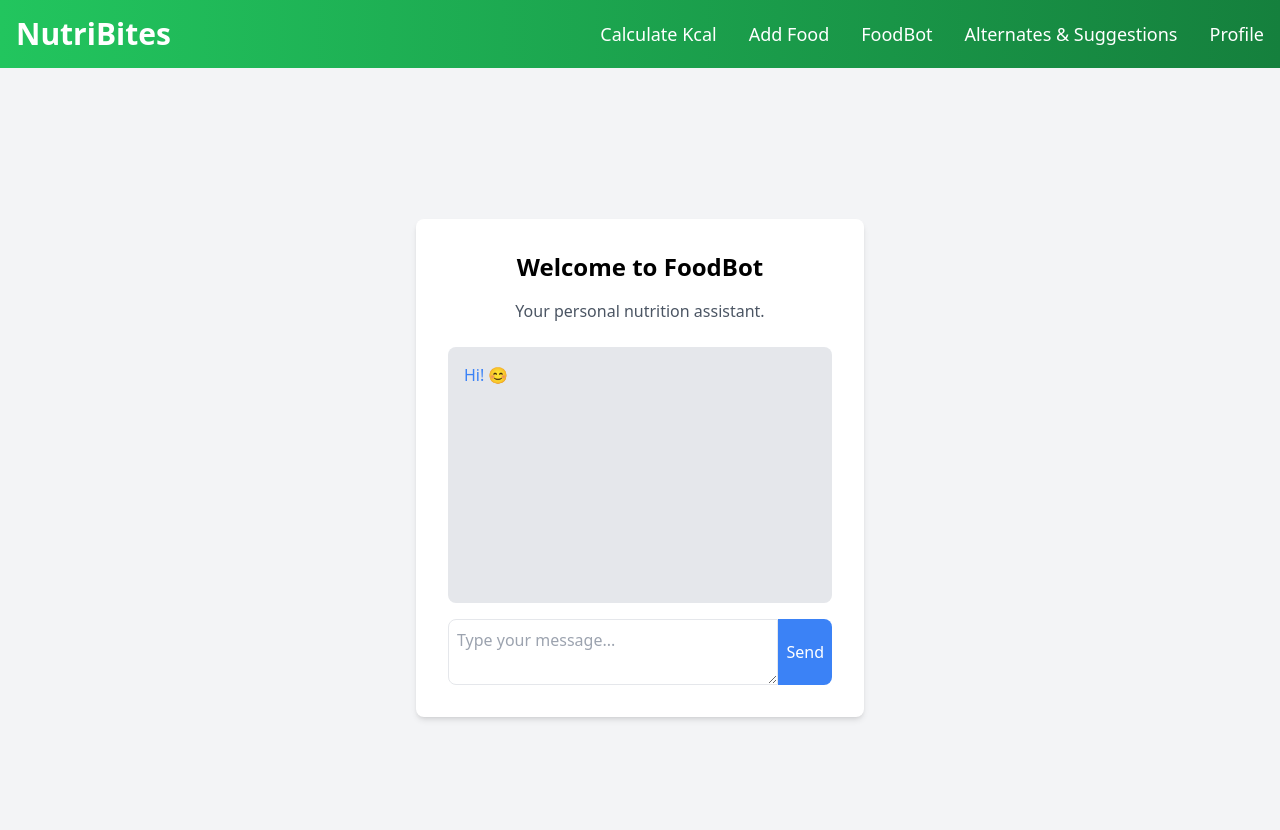
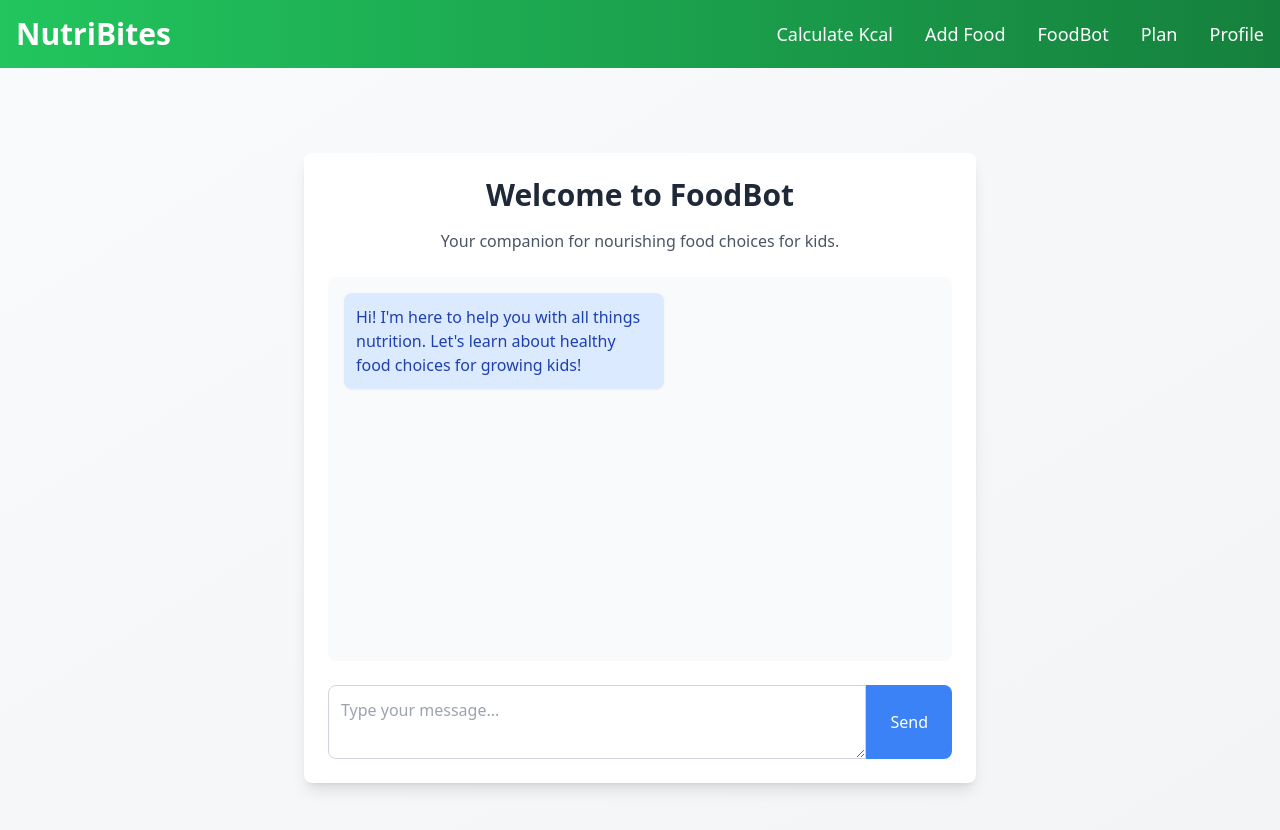
Before and after one commit to abdulfarhath/NutriBites, a React (Vite) app in the folder frontend/: page /foodbot in a window 1280 px wide. Shown: the top 830 px of the page. Built offline with nearby package versions, Linux system fonts and the light colour scheme.

Commit message:
food bot added

```diff
--- a/frontend/package.json
+++ b/frontend/package.json
@@ -12,6 +12,7 @@
   "dependencies": {
     "@fontsource/pacifico": "^5.1.0",
     "@fontsource/roboto": "^5.1.0",
+    "@google/generative-ai": "^0.21.0",
     "axios": "^1.7.7",
     "react": "^18.3.1",
     "react-dom": "^18.3.1",
--- a/frontend/src/App.jsx
+++ b/frontend/src/App.jsx
@@ -3,7 +3,8 @@ import { Route, BrowserRouter as Router, Routes } from 'react-router-dom';
 import CalculateKcal from './routes/CalculateKcal';
 import AddFood from './routes/AddFood';
 import FoodBot from './routes/FoodBot';
-import AlternatesSuggestions from './routes/AlternatesSuggestions';
+// import AlternatesSuggestions from './routes/AlternatesSuggestions';
+import Plan from './routes/Plan';
 import Profile from './routes/Profile';
 import Home from './routes/Home'; // Import the Home component
 import Login from './routes/Login'; // Import the Login component
@@ -28,7 +29,7 @@ function App() {
         <Route path="/calculate-kcal" element={<CalculateKcal />} />
         <Route path="/add-food" element={<AddFood />} />
         <Route path="/foodbot" element={<FoodBot />} />
-        <Route path="/alternates-suggestions" element={<AlternatesSuggestions />} />
+        <Route path="/plan" element={<Plan />} />
         <Route path="/profile" element={<Profile userData={userData} />} /> {/* Pass userData as a prop */}
         <Route path="/login" element={<Login />} /> {/* Add the Login route */}
       </Routes>
--- a/frontend/src/components/Navbar.jsx
+++ b/frontend/src/components/Navbar.jsx
@@ -16,7 +16,7 @@ const Navbar = () => {
                     <li><Link className="text-white text-lg font-roboto hover:text-green-300 transition duration-300" to="/calculate-kcal">Calculate Kcal</Link></li>
                     <li><Link className="text-white text-lg font-roboto hover:text-green-300 transition duration-300" to="/add-food">Add Food</Link></li>
                     <li><Link className="text-white text-lg font-roboto hover:text-green-300 transition duration-300" to="/foodbot">FoodBot</Link></li>
-                    <li><Link className="text-white text-lg font-roboto hover:text-green-300 transition duration-300" to="/alternates-suggestions">Alternates & Suggestions</Link></li>
+                    <li><Link className="text-white text-lg font-roboto hover:text-green-300 transition duration-300" to="/plan">Plan</Link></li>
                     <li>
                         <Link className="text-white text-lg font-roboto hover:text-green-300 transition duration-300" to={isLoggedIn ? "/profile" : "/login"}>
                             {isLoggedIn ? "Profile" : "Login"}
--- a/frontend/src/routes/AlternatesSuggestions.jsx
+++ /dev/null
@@ -1,14 +0,0 @@
-import React from 'react';
-import Navbar from '../components/Navbar';
-
-const AlternatesSuggestions = () => {
-    return (
-        <div>
-            <Navbar></Navbar>
-            <h1>Alternate Suggestions</h1>
-            <p>Here you can find alternate suggestions for your nutritional needs.</p>
-        </div>
-    );
-};
-
-export default AlternatesSuggestions;
--- a/frontend/src/routes/FoodBot.jsx
+++ b/frontend/src/routes/FoodBot.jsx
@@ -1,15 +1,21 @@
-import React, { useState } from 'react';
-import Navbar from '../components/Navbar';
-import 'tailwindcss/tailwind.css';
+import React, { useState, useEffect } from 'react';
+import { GoogleGenerativeAI } from "@google/generative-ai";
+import Navbar from './../components/Navbar';
 
 const FoodBot = () => {
-    const [messages, setMessages] = useState([
-        { text: "Hi! 😊 ", sender: "bot" }
-    ]);
-    const [inputMessage, setInputMessage] = useState('');
+    const [messages, setMessages] = useState([]);
+    const [inputMessage, setInputMessage] = useState("");
 
-    const apiKey = "AIzaSyCd2rmBw_Ca25AVyTFQdvM5Mz3cVbv-z7s"; // Securely load the API key
-    const url = 'https://api.gemini.com/v1/chatbot';
+    const genAI = new GoogleGenerativeAI("AIzaSyCz82p5y_CMBXA3ClotNRIC5LgRq_zfYig");
+    const model = genAI.getGenerativeModel({ model: "gemini-1.5-flash" });
+
+    useEffect(() => {
+        const initialBotMessage = {
+            text: "Hi! I'm here to help you with all things nutrition. Let's learn about healthy food choices for growing kids!",
+            sender: "bot"
+        };
+        setMessages([initialBotMessage]);
+    }, []);
 
     const handleSendMessage = async (e) => {
         e.preventDefault();
@@ -20,18 +26,17 @@ const FoodBot = () => {
         setInputMessage('');
 
         try {
-            const response = await fetch(url, {
-                method: 'POST',
-                headers: {
-                    'Content-Type': 'application/json',
-                    'Authorization': `Bearer ${apiKey}`,
-                },
-                body: JSON.stringify({ message: inputMessage })
-            });
+            const prompt = `Please respond concisely and in a friendly way about food and nourishment: ${inputMessage}`;
+            const result = await model.generateContent(prompt);
 
-            const data = await response.json();
-            const botMessage = { text: data.reply, sender: "bot" };
-            setMessages(prevMessages => [...prevMessages, botMessage]);
+            const responseText = result.response?.text?.();
+            if (responseText) {
+                const cleanedText = responseText.replace(/[*#]/g, '');
+                const botMessage = { text: cleanedText, sender: "bot" };
+                setMessages(prevMessages => [...prevMessages, botMessage]);
+            } else {
+                throw new Error("Invalid response format");
+            }
         } catch (error) {
             console.error("Error fetching data:", error);
             setMessages(prevMessages => [
@@ -44,25 +49,43 @@ const FoodBot = () => {
     return (
         <div>
             <Navbar />
-            <div className="flex flex-col items-center justify-center min-h-screen bg-gray-100">
-                <div className="bg-white shadow-md rounded-lg p-8 max-w-md w-full">
-                    <h1 className="text-2xl font-bold mb-4 text-center">Welcome to FoodBot</h1>
-                    <p className="text-gray-600 mb-6 text-center">Your personal nutrition assistant.</p>
-                    <div className="bg-gray-200 p-4 rounded-lg mb-4 h-64 overflow-y-scroll">
+            <div className="flex flex-col items-center justify-center min-h-screen bg-gradient-to-br from-gray-50 to-gray-100">
+                <div className="bg-white shadow-lg rounded-lg p-6 max-w-2xl w-full">
+                    <h1 className="text-3xl font-semibold mb-4 text-center text-gray-800">Welcome to FoodBot</h1>
+                    <p className="text-gray-600 mb-6 text-center">Your companion for nourishing food choices for kids.</p>
+                    <div className="bg-gray-50 p-4 rounded-lg mb-6 h-96 overflow-y-scroll">
                         {messages.map((msg, index) => (
-                            <div key={index} className={`mb-2 text-left ${msg.sender === 'bot' ? 'text-blue-500' : 'text-green-500'}`}>
-                                {msg.text}
+                            <div
+                                key={index}
+                                className={`mb-2 flex ${
+                                    msg.sender === 'bot' ? 'justify-start' : 'justify-end'
+                                }`}
+                            >
+                                <div
+                                    className={`p-3 rounded-lg shadow-sm max-w-xs ${
+                                        msg.sender === 'bot'
+                                            ? 'bg-blue-100 text-blue-800'
+                                            : 'bg-green-100 text-green-800'
+                                    }`}
+                                >
+                                    {msg.text}
+                                </div>
                             </div>
                         ))}
                     </div>
                     <form onSubmit={handleSendMessage} className="flex">
                         <textarea
-                            className="flex-grow p-2 border rounded-l-lg"
+                            className="flex-grow p-3 border border-gray-300 rounded-l-lg focus:outline-none focus:ring-2 focus:ring-blue-400"
                             value={inputMessage}
                             onChange={(e) => setInputMessage(e.target.value)}
                             placeholder="Type your message..."
                         />
-                        <button type="submit" className="bg-blue-500 text-white p-2 rounded-r-lg">Send</button>
+                        <button
+                            type="submit"
+                            className="bg-blue-500 text-white px-6 py-2 rounded-r-lg hover:bg-blue-600 transition"
+                        >
+                            Send
+                        </button>
                     </form>
                 </div>
             </div>
--- /dev/null
+++ b/frontend/src/routes/Plan.jsx
@@ -0,0 +1,52 @@
+import React, { useState } from 'react';
+import Navbar from '../components/Navbar';
+
+const Plan = () => {
+    const [checkedItems, setCheckedItems] = useState({});
+    const [treatUnlocked, setTreatUnlocked] = useState(false);
+
+    const categories = {
+        breakfast: ['Oatmeal', 'Pancakes', 'Fruit Salad'],
+        lunch: ['Grilled Cheese', 'Chicken Salad', 'Veggie Wrap'],
+        snacks: ['Yogurt', 'Fruit', 'Nuts'],
+        dinner: ['Spaghetti', 'Grilled Chicken', 'Steamed Veggies']
+    };
+
+    const handleCheckboxChange = (category, item) => {
+        const newCheckedItems = { ...checkedItems, [`${category}-${item}`]: !checkedItems[`${category}-${item}`] };
+        setCheckedItems(newCheckedItems);
+
+        const allChecked = Object.keys(newCheckedItems).length === Object.keys(categories).reduce((acc, cat) => acc + categories[cat].length, 0) &&
+            Object.values(newCheckedItems).every(value => value);
+
+        setTreatUnlocked(allChecked);
+    };
+
+    return (
+        <div>
+            <Navbar />
+            <h1>Alternate Suggestions</h1>
+            <p>Here you can find alternate suggestions for your nutritional needs.</p>
+            {Object.keys(categories).map(category => (
+                <div key={category}>
+                    <h2>{category.charAt(0).toUpperCase() + category.slice(1)}</h2>
+                    {categories[category].map(item => (
+                        <div key={item}>
+                            <label>
+                                <input
+                                    type="checkbox"
+                                    checked={checkedItems[`${category}-${item}`] || false}
+                                    onChange={() => handleCheckboxChange(category, item)}
+                                />
+                                {item}
+                            </label>
+                        </div>
+                    ))}
+                </div>
+            ))}
+            {treatUnlocked && <div className="treat">Congratulations! You've unlocked a special treat!</div>}
+        </div>
+    );
+};
+
+export default Plan;
```
Also changed, not shown: 2 other files (tests, documents, lock files or other folders).
